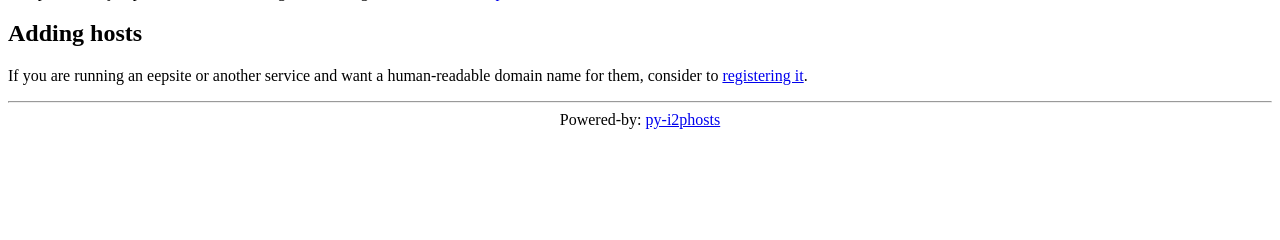
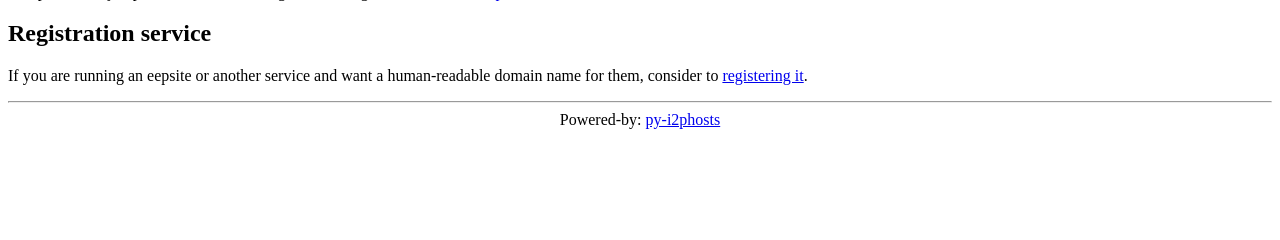
Before and after one commit to i2phosts/py-i2phosts, a Django app: template pyi2phosts/templates/index.html in a window 1280 px wide. Shown: the part 260-500 px from the top of the page. Run offline with Django 3.2, Linux system fonts and the light colour scheme; the template is opened without the code that fills it, so the values that code supplies are empty; parts of the project's set-up code (start-up, migrations or seed data) failed here and were passed over.

Commit message:
templates/index.html: update header

```diff
--- a/pyi2phosts/templates/index.html
+++ b/pyi2phosts/templates/index.html
@@ -18,7 +18,7 @@
 		use urls like <a href={% url pyi2phosts.jump.views.jumper 'example.i2p' %}>
 			http://{{ domain }}{% url pyi2phosts.jump.views.jumper 'example.i2p' %}<a/>.
 	</p>
-	<h2>Adding hosts</h2>
+	<h2>Registration service</h2>
 	<p>If you are running an eepsite or another service and want a human-readable domain name
 	for them, consider to <a href={% url pyi2phosts.postkey.views.addkey %}>registering it</a>.
 {% endblock %}
```
